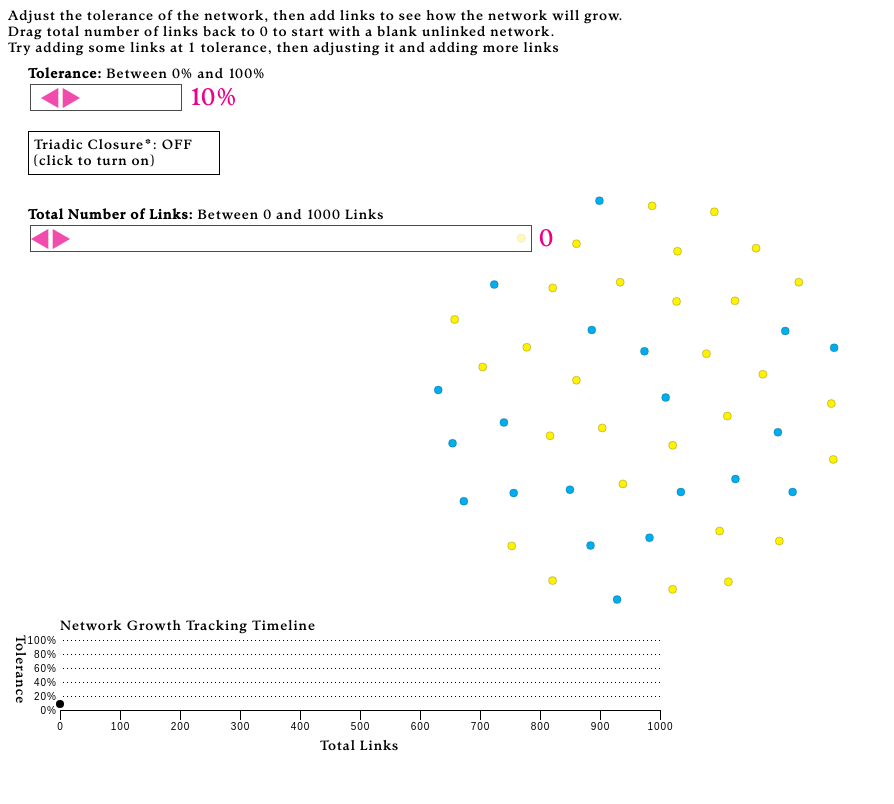
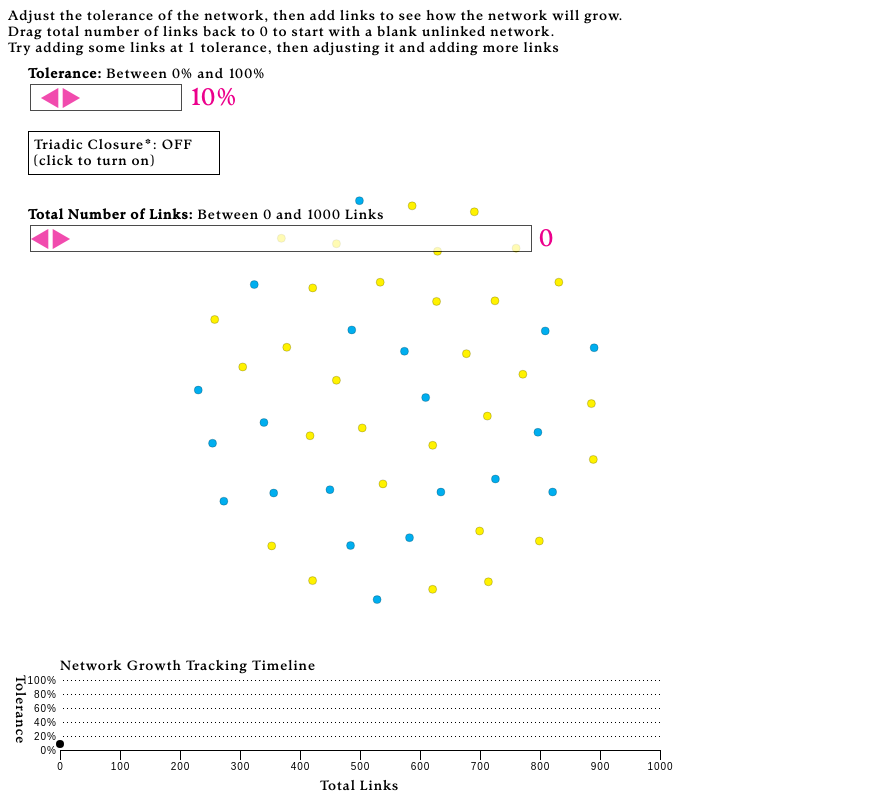
Before and after one commit to CenterForSpatialResearch/polarization_paper, a plain HTML site: page tolerance_and_triadic/index.html in a window 1280 px wide. Shown: the whole page, without its empty margins (0-894 px from the left). Drawn offline with nearby package versions, Linux system fonts and the light colour scheme.

```diff
--- a/tolerance_and_triadic/add_triadic.js
+++ b/tolerance_and_triadic/add_triadic.js
@@ -25,6 +25,7 @@
 
     restart();
 
+    window.addEventListener("resize", restart());
 
    // restart();
     var sources
--- a/tolerance_and_triadic/index.html
+++ b/tolerance_and_triadic/index.html
@@ -72,7 +72,8 @@
 var downloadInterval = 500
 
 var svg = d3.select("#chart1").append("svg")
-    .attr("width",window.innerWidth)
+   // .attr("width",window.innerWidth)
+    .attr("width",800)
     .attr("height",window.innerHeight)
 var width = +svg.attr("width")
 var height = +svg.attr("height")
@@ -94,6 +95,7 @@
 
 var nodes = []
 var links = []
+
 
 makeNetworkData(thresholdStart)
 
--- a/tolerance_and_triadic/timeline.js
+++ b/tolerance_and_triadic/timeline.js
@@ -4,7 +4,7 @@
     h:70,
     p:40,
     ml:60,
-    mt:640
+    mt:window.innerHeight-120
 }
 
 function drawTimeline(linksCount,threshold){
```
Lines whose indentation alone changed are shown as unchanged.
